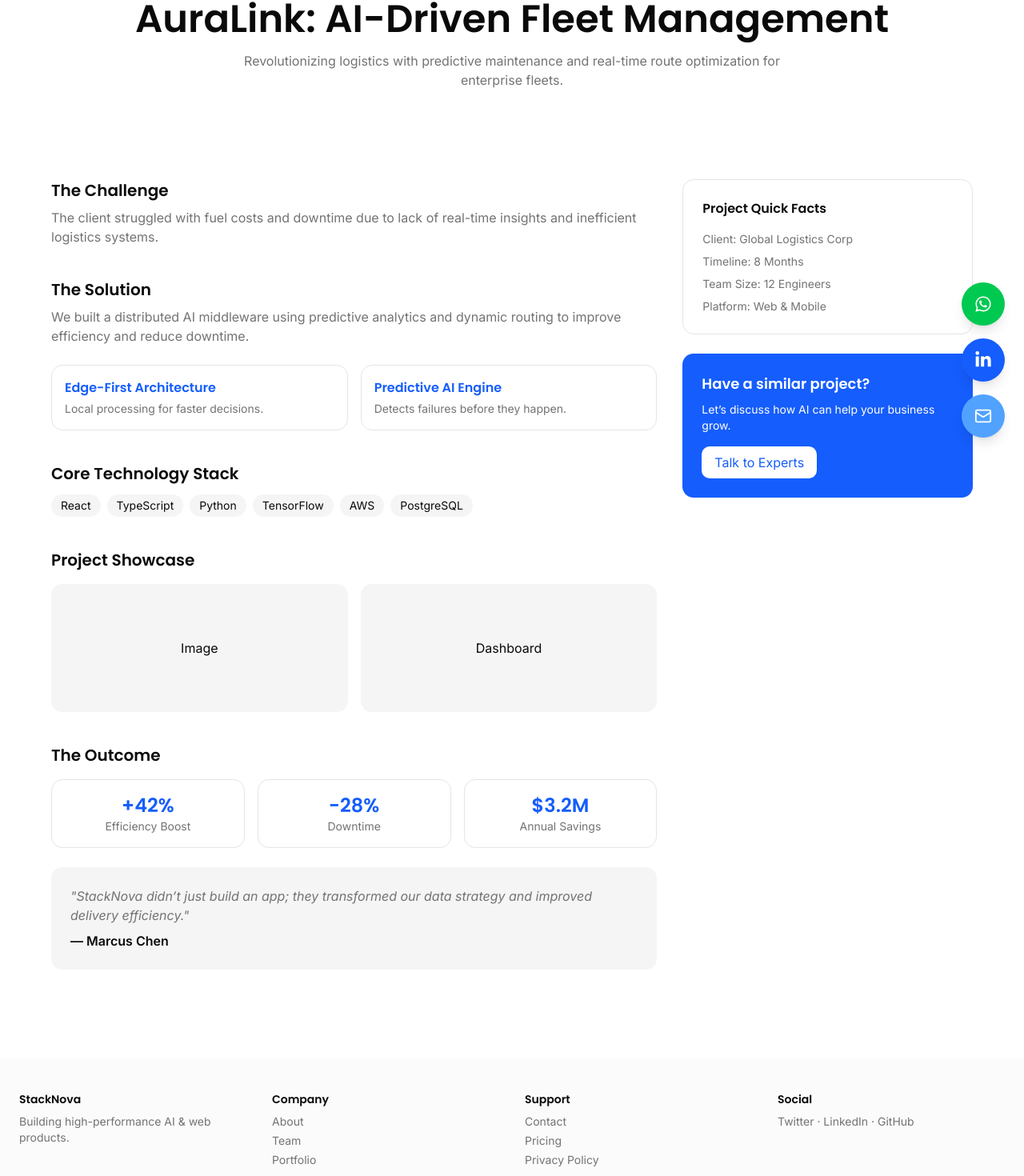
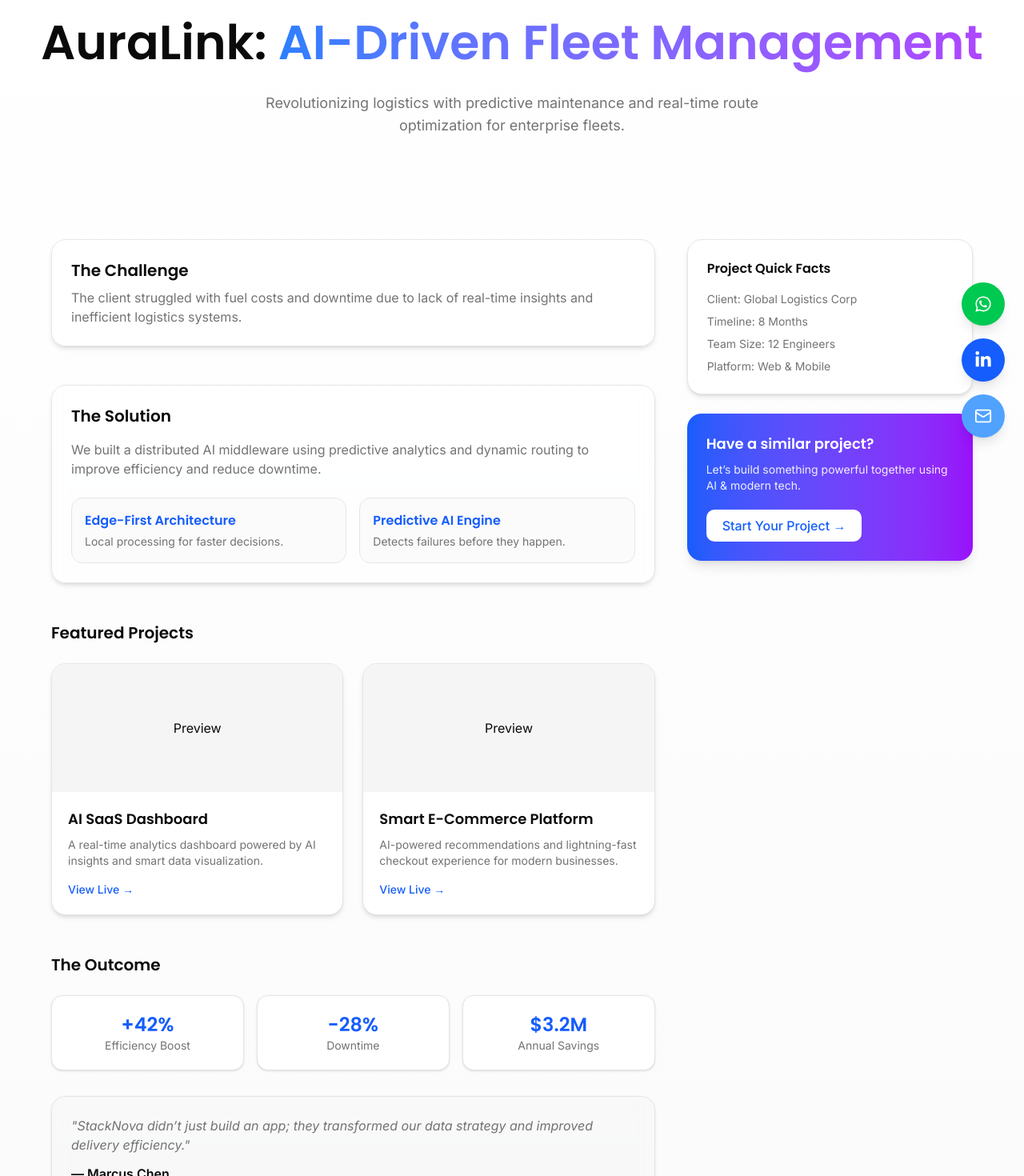
Before and after one commit to hemantgupta98/StackNova, a Next.js app in the folder frontend/: page /src/projects in a window 1280 px wide. Shown: the part 181-1651 px from the top of the page at 80% size. Built offline with nearby package versions, Linux system fonts and the light colour scheme.

Commit message:
Work on project page ui

```diff
--- a/frontend/app/src/projects/page.tsx
+++ b/frontend/app/src/projects/page.tsx
@@ -1,145 +1,173 @@
 "use client";
 
 import Image from "next/image";
+import { motion } from "framer-motion";
 
 export default function Home() {
   return (
-    <main className="bg-background text-foreground min-h-screen">
-      {/* Navbar */}
-
-      {/* Hero Section */}
-      <section className="text-center py-16 px-6">
-        <p className="text-sm text-blue-500 font-medium">
+    <main className="bg-linear-to-b from-background to-muted/40 text-foreground min-h-screen">
+      {/* Hero */}
+      <section className="text-center py-20 px-6">
+        <p className="text-sm text-blue-500 font-medium tracking-widest uppercase">
           Case Study · Deep Tech
         </p>
 
-        <h2 className="text-4xl md:text-5xl font-bold mt-4">
-          AuraLink: AI-Driven Fleet Management
+        <h2 className="text-4xl md:text-6xl font-bold mt-4 leading-tight">
+          AuraLink:{" "}
+          <span className="bg-linear-to-r from-blue-500 to-purple-500 bg-clip-text text-transparent">
+            AI-Driven Fleet Management
+          </span>
         </h2>
 
-        <p className="text-muted-foreground mt-4 max-w-2xl mx-auto">
+        <p className="text-muted-foreground mt-6 max-w-2xl mx-auto text-lg">
           Revolutionizing logistics with predictive maintenance and real-time
           route optimization for enterprise fleets.
         </p>
       </section>
 
-      {/* Content Section */}
-      <section className="grid md:grid-cols-3 gap-8 px-6 md:px-16 py-12">
-        {/* Left Content */}
-        <div className="md:col-span-2 space-y-10">
+      {/* Content */}
+      <section className="grid md:grid-cols-3 gap-10 px-6 md:px-16 py-12">
+        {/* LEFT */}
+        <div className="md:col-span-2 space-y-12">
           {/* Challenge */}
-          <div>
+          <motion.div
+            whileHover={{ y: -5 }}
+            className="p-6 rounded-2xl shadow-md border bg-background/60 backdrop-blur"
+          >
             <h3 className="text-xl font-semibold mb-2">The Challenge</h3>
             <p className="text-muted-foreground">
               The client struggled with fuel costs and downtime due to lack of
               real-time insights and inefficient logistics systems.
             </p>
-          </div>
+          </motion.div>
 
           {/* Solution */}
-          <div>
-            <h3 className="text-xl font-semibold mb-2">The Solution</h3>
+          <motion.div
+            whileHover={{ y: -5 }}
+            className="p-6 rounded-2xl shadow-md border bg-background/60 backdrop-blur"
+          >
+            <h3 className="text-xl font-semibold mb-4">The Solution</h3>
+
             <p className="text-muted-foreground">
               We built a distributed AI middleware using predictive analytics
               and dynamic routing to improve efficiency and reduce downtime.
             </p>
 
             <div className="grid sm:grid-cols-2 gap-4 mt-6">
-              <div className="p-4 border border-border rounded-xl">
-                <h4 className="font-semibold text-blue-600">
-                  Edge-First Architecture
-                </h4>
-                <p className="text-sm text-muted-foreground mt-1">
-                  Local processing for faster decisions.
-                </p>
-              </div>
-
-              <div className="p-4 border border-border rounded-xl">
-                <h4 className="font-semibold text-blue-600">
-                  Predictive AI Engine
-                </h4>
-                <p className="text-sm text-muted-foreground mt-1">
-                  Detects failures before they happen.
-                </p>
-              </div>
-            </div>
-          </div>
-
-          {/* Tech Stack */}
-          <div>
-            <h3 className="text-xl font-semibold mb-3">
-              Core Technology Stack
-            </h3>
-            <div className="flex flex-wrap gap-2">
               {[
-                "React",
-                "TypeScript",
-                "Python",
-                "TensorFlow",
-                "AWS",
-                "PostgreSQL",
-              ].map((tech) => (
-                <span
-                  key={tech}
-                  className="px-3 py-1 bg-muted rounded-full text-sm"
+                {
+                  title: "Edge-First Architecture",
+                  desc: "Local processing for faster decisions.",
+                },
+                {
+                  title: "Predictive AI Engine",
+                  desc: "Detects failures before they happen.",
+                },
+              ].map((item) => (
+                <motion.div
+                  key={item.title}
+                  whileHover={{ scale: 1.05 }}
+                  className="p-4 rounded-xl border bg-muted/40 hover:shadow-lg transition"
                 >
-                  {tech}
-                </span>
+                  <h4 className="font-semibold text-blue-600">{item.title}</h4>
+                  <p className="text-sm text-muted-foreground mt-1">
+                    {item.desc}
+                  </p>
+                </motion.div>
               ))}
             </div>
-          </div>
+          </motion.div>
 
-          {/* Showcase */}
+          {/* Projects Showcase (NEW 🔥) */}
           <div>
-            <h3 className="text-xl font-semibold mb-4">Project Showcase</h3>
+            <h3 className="text-xl font-semibold mb-6">Featured Projects</h3>
 
-            <div className="grid md:grid-cols-2 gap-4">
-              <div className="h-40 bg-muted rounded-xl flex items-center justify-center">
-                Image
-              </div>
-              <div className="h-40 bg-muted rounded-xl flex items-center justify-center">
-                Dashboard
-              </div>
+            <div className="grid md:grid-cols-2 gap-6">
+              {/* Project 1 */}
+              <motion.div
+                whileHover={{ scale: 1.04 }}
+                className="group rounded-2xl overflow-hidden border shadow-md hover:shadow-xl transition bg-background"
+              >
+                <div className="h-40 bg-muted flex items-center justify-center">
+                  Preview
+                </div>
+
+                <div className="p-5">
+                  <h4 className="font-semibold text-lg">AI SaaS Dashboard</h4>
+                  <p className="text-sm text-muted-foreground mt-2">
+                    A real-time analytics dashboard powered by AI insights and
+                    smart data visualization.
+                  </p>
+
+                  <button className="mt-4 text-sm text-blue-600 font-medium group-hover:underline">
+                    View Live →
+                  </button>
+                </div>
+              </motion.div>
+
+              {/* Project 2 */}
+              <motion.div
+                whileHover={{ scale: 1.04 }}
+                className="group rounded-2xl overflow-hidden border shadow-md hover:shadow-xl transition bg-background"
+              >
+                <div className="h-40 bg-muted flex items-center justify-center">
+                  Preview
+                </div>
+
+                <div className="p-5">
+                  <h4 className="font-semibold text-lg">
+                    Smart E-Commerce Platform
+                  </h4>
+                  <p className="text-sm text-muted-foreground mt-2">
+                    AI-powered recommendations and lightning-fast checkout
+                    experience for modern businesses.
+                  </p>
+
+                  <button className="mt-4 text-sm text-blue-600 font-medium group-hover:underline">
+                    View Live →
+                  </button>
+                </div>
+              </motion.div>
             </div>
           </div>
 
           {/* Outcome */}
           <div>
-            <h3 className="text-xl font-semibold mb-4">The Outcome</h3>
+            <h3 className="text-xl font-semibold mb-6">The Outcome</h3>
 
             <div className="grid sm:grid-cols-3 gap-4">
-              <div className="p-4 border border-border rounded-xl text-center">
-                <h4 className="text-2xl font-bold text-blue-600">+42%</h4>
-                <p className="text-sm text-muted-foreground">
-                  Efficiency Boost
-                </p>
-              </div>
-
-              <div className="p-4 border border-border rounded-xl text-center">
-                <h4 className="text-2xl font-bold text-blue-600">-28%</h4>
-                <p className="text-sm text-muted-foreground">Downtime</p>
-              </div>
-
-              <div className="p-4 border border-border rounded-xl text-center">
-                <h4 className="text-2xl font-bold text-blue-600">$3.2M</h4>
-                <p className="text-sm text-muted-foreground">Annual Savings</p>
-              </div>
+              {[
+                { value: "+42%", label: "Efficiency Boost" },
+                { value: "-28%", label: "Downtime" },
+                { value: "$3.2M", label: "Annual Savings" },
+              ].map((item) => (
+                <motion.div
+                  key={item.label}
+                  whileHover={{ scale: 1.05 }}
+                  className="p-5 rounded-xl border text-center bg-background shadow-sm hover:shadow-lg transition"
+                >
+                  <h4 className="text-2xl font-bold text-blue-600">
+                    {item.value}
+                  </h4>
+                  <p className="text-sm text-muted-foreground">{item.label}</p>
+                </motion.div>
+              ))}
             </div>
 
             {/* Testimonial */}
-            <div className="mt-6 p-6 bg-muted rounded-xl">
+            <div className="mt-8 p-6 rounded-2xl bg-muted/50 backdrop-blur border shadow-sm">
               <p className="italic text-muted-foreground">
                 &quot;StackNova didn’t just build an app; they transformed our
                 data strategy and improved delivery efficiency.&quot;
               </p>
-              <p className="mt-2 font-semibold">— Marcus Chen</p>
+              <p className="mt-3 font-semibold">— Marcus Chen</p>
             </div>
           </div>
         </div>
 
-        {/* Right Sidebar */}
+        {/* RIGHT SIDEBAR */}
         <div className="space-y-6">
-          <div className="p-6 border border-border rounded-xl">
+          <div className="p-6 rounded-2xl border shadow-md bg-background">
             <h4 className="font-semibold mb-4">Project Quick Facts</h4>
             <ul className="text-sm text-muted-foreground space-y-2">
               <li>Client: Global Logistics Corp</li>
@@ -149,55 +177,19 @@ export default function Home() {
             </ul>
           </div>
 
-          <div className="p-6 bg-blue-600 text-white rounded-xl">
+          {/* CTA (UPGRADED 🔥) */}
+          <div className="p-6 rounded-2xl bg-linear-to-r from-blue-600 to-purple-600 text-white shadow-lg">
             <h4 className="font-semibold text-lg">Have a similar project?</h4>
-            <p className="text-sm mt-2">
-              Let’s discuss how AI can help your business grow.
+            <p className="text-sm mt-2 opacity-90">
+              Let’s build something powerful together using AI & modern tech.
             </p>
 
-            <button className="mt-4 bg-background text-blue-600 px-4 py-2 rounded-lg">
-              Talk to Experts
+            <button className="mt-5 bg-white text-blue-600 px-5 py-2 rounded-lg font-medium hover:scale-105 transition">
+              Start Your Project →
             </button>
           </div>
         </div>
       </section>
-
-      {/* Footer */}
-      <footer className="bg-muted/40 mt-16 px-6 py-10">
-        <div className="grid md:grid-cols-4 gap-8 text-sm text-muted-foreground">
-          <div>
-            <h4 className="font-bold text-foreground mb-2">StackNova</h4>
-            <p>Building high-performance AI & web products.</p>
-          </div>
-
-          <div>
-            <h4 className="font-semibold text-foreground mb-2">Company</h4>
-            <ul className="space-y-1">
-              <li>About</li>
-              <li>Team</li>
-              <li>Portfolio</li>
-            </ul>
-          </div>
-
-          <div>
-            <h4 className="font-semibold text-foreground mb-2">Support</h4>
-            <ul className="space-y-1">
-              <li>Contact</li>
-              <li>Pricing</li>
-              <li>Privacy Policy</li>
-            </ul>
-          </div>
-
-          <div>
-            <h4 className="font-semibold text-foreground mb-2">Social</h4>
-            <p>Twitter · LinkedIn · GitHub</p>
-          </div>
-        </div>
-
-        <p className="text-center text-muted-foreground mt-6 text-xs">
-          © 2026 StackNova. All rights reserved.
-        </p>
-      </footer>
     </main>
   );
 }
```
